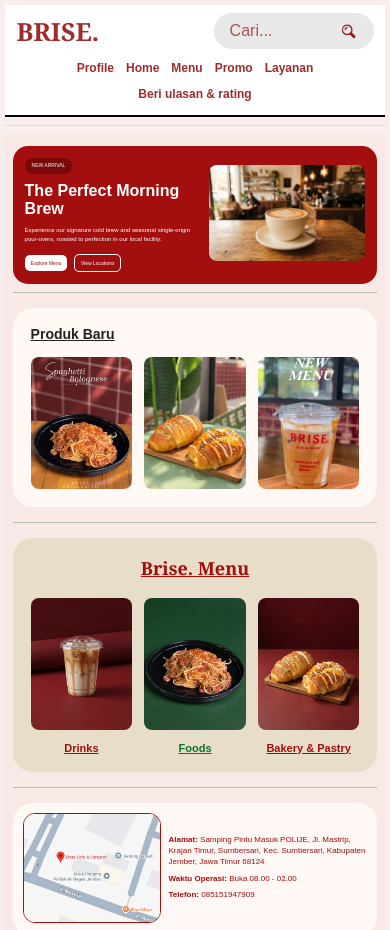
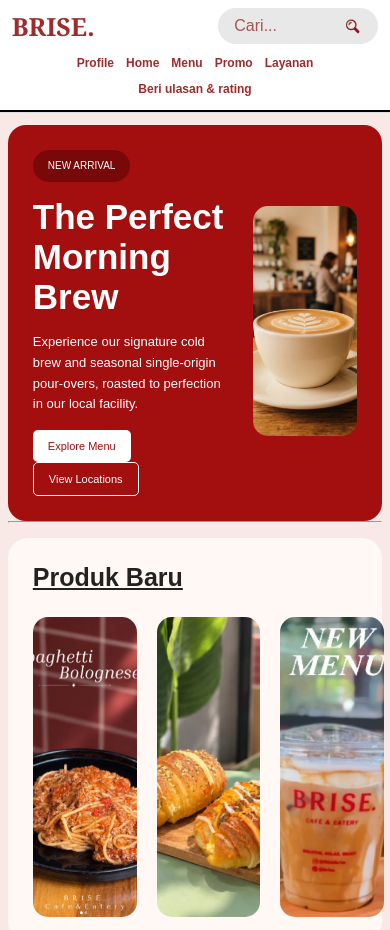
Before and after one commit to mrnazz7907-oss/Sip-Brise-Project, a plain HTML site: page home.html in a window 390 px wide. Shown: the top 930 px of the page. Drawn offline with Linux system fonts and the light colour scheme; a web font is replaced by a local one.

```diff
--- a/home.html
+++ b/home.html
@@ -11,77 +11,7 @@
     <link href="https://fonts.googleapis.com/css2?family=Annie+Use+Your+Telescope&family=Aoboshi+One&display=swap" rel="stylesheet">
 </head>
 <style>
-* {
-    margin: 0;
-    padding: 0;
-    box-sizing: border-box;
-}
-
-body {
-    font-family: Arial, sans-serif;
-    background: #f8eeee;
-    color: #a30e0e;
-    padding: 10px;
-}
-
-a {
-    color: inherit;
-    text-decoration: none;
-}
-
-button {
-    cursor: pointer;
-}
-
-/* HEADER */
-header {
-    display: flex;
-    align-items: center;
-    justify-content: space-between;
-    gap: 15px;
-    padding: 10px 15px;
-    background: white;
-}
-
-header h2 {
-    color: #a71919;
-}
-
-header nav ul {
-    display: flex;
-    align-items: center;
-    gap: 15px;
-    list-style: none;
-}
-
-header nav a,
-header nav button {
-    color: #a71919;
-    font-size: 12px;
-    background: none;
-    border: none;
-}
-
-header input {
-    width: 120px;
-    padding: 6px 12px;
-    border: 1px solid #ddd;
-    border-radius: 20px;
-}
-
-header div button {
-    padding: 6px 12px;
-    color: white;
-    background: #a71919;
-    border: none;
-    border-radius: 15px;
-}
-
-hr {
-    border: none;
-    border-top: 1px solid #bbb;
-    margin: 8px 0;
-}
+*
 
 /* HERO SECTION */
 #hero-slider {
@@ -296,204 +226,7 @@ footer {
     margin-bottom: 7px;
 }
 
-/* RESPONSIVE HP */
-@media screen and (max-width: 600px) {
 
-    body {
-        padding: 5px;
-    }
-
-    /* HEADER */
-    header {
-        flex-direction: row;
-        gap: 4px;
-        padding: 8px 5px;
-    }
-
-    header h2 {
-        font-size: 15px;
-    }
-
-    header nav ul {
-        gap: 5px;
-        flex-wrap: nowrap;
-    }
-
-    header nav a,
-    header nav button {
-        font-size: 6px;
-    }
-
-    header > div {
-        display: flex;
-        align-items: center;
-        width: auto;
-        gap: 2px;
-    }
-
-    header input {
-        width: 55px;
-        padding: 4px;
-        font-size: 7px;
-    }
-
-    header div button {
-        padding: 4px 6px;
-        font-size: 7px;
-    }
-
-    /* HERO SECTION */
-    #hero-slider {
-        min-height: 0;
-        padding: 12px;
-        border-radius: 15px;
-    }
-
-    .slide-item {
-        flex-direction: row;
-        align-items: center;
-        gap: 8px;
-    }
-
-    .slide-item > div:first-child {
-        flex: 1;
-        min-width: 0;
-    }
-
-    .slide-item > div:last-child {
-        width: 46%;
-    }
-
-    .slide-item small {
-        padding: 4px 7px;
-        font-size: 5px;
-    }
-
-    .slide-item h1 {
-        margin: 8px 0;
-        font-size: 16px;
-    }
-
-    .slide-item p {
-        margin-bottom: 7px;
-        font-size: 6px;
-        line-height: 1.5;
-    }
-
-    .slide-item a button {
-        padding: 5px 6px;
-        margin-right: 2px;
-        font-size: 5px;
-    }
-
-    .slide-item img {
-        width: 100%;
-        height: 96px;
-        border-radius: 8px;
-    }
-
-    /* PRODUK BARU */
-    main > section:nth-of-type(2) {
-        padding: 18px;
-    }
-
-    main > section:nth-of-type(2) h2 {
-        margin-bottom: 15px;
-        font-size: 14px;
-    }
-
-    main > section:nth-of-type(2) > div {
-        gap: 12px;
-    }
-
-    main > section:nth-of-type(2) img {
-        width: 32%;
-        height: 132px;
-        border-radius: 8px;
-    }
-
-    /* BRISE MENU */
-    main > section:nth-of-type(3) {
-        padding: 18px;
-    }
-
-    main > section:nth-of-type(3) h2 {
-        margin-bottom: 18px;
-        font-size: 18px;
-    }
-
-    main > section:nth-of-type(3) > div {
-        gap: 12px;
-    }
-
-    main > section:nth-of-type(3) article img {
-        height: 132px;
-        border-radius: 8px;
-    }
-
-    main > section:nth-of-type(3) article h3 {
-        margin-top: 8px;
-        font-size: 11px;
-    }
-
-    /* LOKASI */
-    #lokasi {
-        flex-direction: row;
-        gap: 8px;
-        padding: 10px;
-    }
-
-    #lokasi > div:first-child {
-        flex: 0 0 40%;
-    }
-
-    #lokasi > div:last-child {
-        flex: 1;
-        min-width: 0;
-    }
-
-    #lokasi img {
-        height: 110px;
-        border-radius: 12px;
-    }
-
-    #lokasi li {
-        margin-bottom: 5px;
-        font-size: 8px;
-        line-height: 1.4;
-    }
-
-    /* FOOTER */
-    footer {
-        flex-direction: row;
-        align-items: flex-start;
-        justify-content: space-between;
-        gap: 5px;
-        padding: 12px 5px;
-    }
-
-    .footer-brand h2 {
-        font-size: 17px;
-    }
-
-    .footer-column h4 {
-        margin-bottom: 5px;
-        font-size: 8px;
-    }
-
-    .footer-column nav ul {
-        display: block;
-    }
-
-    .footer-column nav li {
-        margin-bottom: 4px;
-    }
-
-    .footer-column nav a,
-    .footer-column nav button {
-        font-size: 6px;
-    }
-}
 </style>
 </head>
 
```
